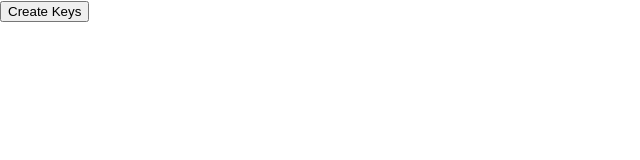
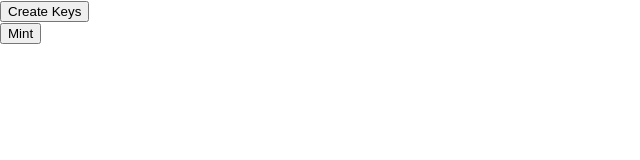
Before and after one commit to y-kanenen/tatum_api_trial, a React (Create React App) app: page / in a window 1280 px wide. Shown: the top 160 px of the page, without its empty margins (0-640 px from the left). Built offline with nearby package versions, Linux system fonts and the light colour scheme.

Commit message:
initial commit 6

```diff
--- a/src/components/BCwallet.js
+++ b/src/components/BCwallet.js
@@ -13,7 +13,7 @@ const BCwallet = () => {
 
 
 
-    const post2 = async() => {
+    const createKeys = async() => {
         //const query = new URLSearchParams({mnemonic: 'string'}).toString();
         const resp = await fetch(
             //`https://api-us-west1.tatum.io/v3/ethereum/wallet?${query}`,
@@ -86,13 +86,50 @@ const BCwallet = () => {
         //console.log(privkey)
         console.log(keys.private)
         console.log(keys.public)
-      }, [keys]);
+    }, [keys]);
+
+    const mintNFT = async() => {
+
+        const resp = await fetch(
+            `https://api-us-west1.tatum.io/v3/nft/deploy`,
+            {
+              method: 'POST',
+              headers: {
+                'Content-Type': 'application/json',
+                'x-testnet-type': 'ethereum-ropsten',
+                'x-api-key': '4845ff3d-6595-4651-a58f-48dd1d68dc0c'
+              },
+              body: JSON.stringify({
+                chain: 'ETH',
+                name: 'My ERC721',
+                symbol: 'ERC_SYMBOL',
+                fromPrivateKey: keys.private,
+                provenance: false,
+                cashback: false,
+                publicMint: true,
+                nonce: 0,
+                fee: {
+                  gasLimit: '40000',
+                  gasPrice: '20'
+                }
+              })
+            }
+        );
+
+        const data = await resp.json();
+        console.log(data);
+    };
 
 
     return (
         <div>
-            <button onClick={post2}>
+            <button onClick={createKeys}>
                 Create Keys
+            </button>
+
+            <br />
+            <button onClick={mintNFT}>
+                Mint
             </button>
         </div>
     )
```
